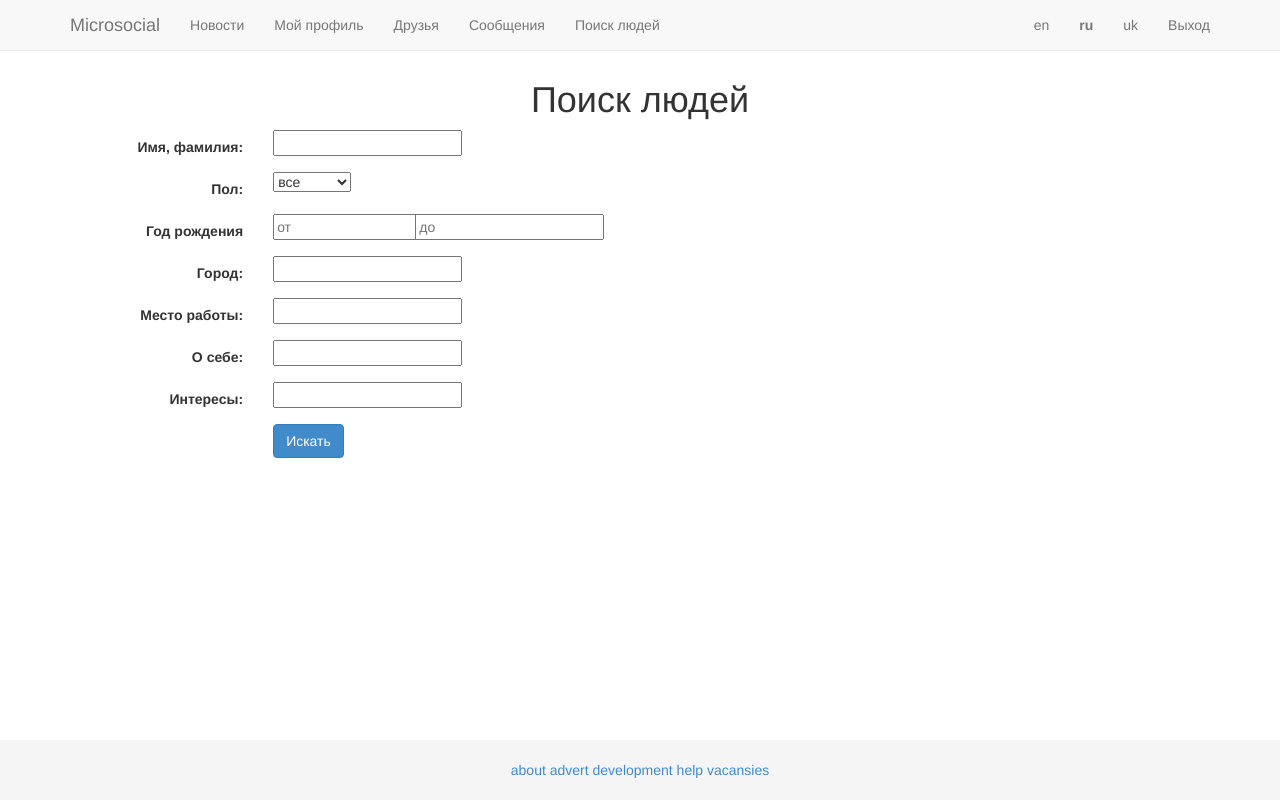
After one commit to manbrk/microsocial, a Django app: page /search/ in a window 1280 px wide. The commit adds this page. Run offline with Django 3.2, Linux system fonts and the light colour scheme; a user stored in the database is signed in; data comes from the database, SQL or seed files in the repository.

Commit message:
макет формы поиска

```diff
--- a/templates/header.html
+++ b/templates/header.html
@@ -25,7 +25,7 @@
                 <li><a href="{% url 'user_profile' user.pk %}">{% trans 'мой профиль'|capfirst %}</a></li>
                 <li><a href="{% url 'user_friends' %}">{% trans 'друзья'|capfirst %}</a></li>
                 <li><a href="#">{% trans 'сообщения'|capfirst %}</a></li>
-                <li><a href="#">{% trans 'поиск людей'|capfirst %}</a></li>
+                <li><a href="{% url 'user_search' %}">{% trans 'поиск людей'|capfirst %}</a></li>
           </ul>
       {% endif %}
 
--- a/users/forms.py
+++ b/users/forms.py
@@ -62,3 +62,19 @@ class UserWallPostForm(forms.ModelForm):
 
     def clean_content(self):
         return self.cleaned_data['content'].strip()
+
+class SearchForm(forms.Form):
+    name = forms.CharField(label=_(u'имя, фамилия'), required=False)
+    sex = forms.TypedChoiceField(label=_(u'пол'), required=False, choices=((0, _(u'все')), ) + User.SEX_CHOICES[1:], coerce=lambda val: int(val))
+    by_from = forms.IntegerField(label=_(u'год рождения от'), required=False, widget=forms.NumberInput(attrs={'placeholder': _(u'от')}))
+    by_to = forms.IntegerField(label=_(u'год рождения до'), required=False, widget=forms.NumberInput(attrs={'placeholder': _(u'до')}))
+    city = forms.CharField(label=_(u'город'), required=False)
+    job = forms.CharField(label=_(u'место работы'), required=False)
+    about_me = forms.CharField(label=_(u'о себе'), required=False)
+    interests = forms.CharField(label=_(u'интересы'), required=False)
+
+    def get_values_list(self, field_name):
+        val = self.cleaned_data.get(field_name)
+        if isinstance(val, basestring):
+            val = val.strip().split()
+        return val or []
--- /dev/null
+++ b/users/templates/users/search.html
@@ -0,0 +1,91 @@
+{% extends 'base.html' %}
+
+{% load i18n users microsocial %}
+
+
+{% block content %}
+
+    <h1 class="text-center">{% trans 'поиск людей'|capfirst %}</h1>
+
+    <div class="row">
+        <div class="col-sm-5">
+            <form class="form-horizontal">
+                <div class="form-group">
+                    <label for="{{ form.name.id_for_label }}" class="col-md-5 control-label">
+                        {{ form.name.label|capfirst }}:
+                    </label>
+                    <div class="col-md-7">
+                        {{ form.name }}
+                    </div>
+                </div>
+                <div class="form-group">
+                    <label for="{{ form.sex.id_for_label }}" class="col-md-5 control-label">
+                        {{ form.sex.label|capfirst }}:
+                    </label>
+                    <div class="col-md-7">
+                        {{ form.sex }}
+                    </div>
+                </div>
+                <div class="form-group">
+                    <label for="{{ form.by_from.id_for_label }}" class="col-md-5 control-label">
+                        {% trans 'год рождения'|capfirst %}
+                    </label>
+                    <div class="col-md-7">
+                        <div class="row">
+                            <div class="col-xs-6">
+                                {{ form.by_from }}
+                            </div>
+                            <div class="col-xs-6">
+                                {{ form.by_to }}
+                            </div>
+                        </div>
+                    </div>
+                </div>
+                <div class="form-group">
+                    <label for="{{ form.city.id_for_label }}" class="col-md-5 control-label">
+                        {{ form.city.label|capfirst }}:
+                    </label>
+                    <div class="col-md-7">
+                        {{ form.city }}
+                    </div>
+                </div>
+                <div class="form-group">
+                    <label for="{{ form.job.id_for_label }}" class="col-md-5 control-label">
+                        {{ form.job.label|capfirst }}:
+                    </label>
+                    <div class="col-md-7">
+                        {{ form.job }}
+                    </div>
+                </div>
+                <div class="form-group">
+                    <label for="{{ form.about_me.id_for_label }}" class="col-md-5 control-label">
+                        {{ form.about_me.label|capfirst }}:
+                    </label>
+                    <div class="col-md-7">
+                        {{ form.about_me }}
+                    </div>
+                </div>
+                <div class="form-group">
+                    <label for="{{ form.interests.id_for_label }}" class="col-md-5 control-label">
+                        {{ form.interests.label|capfirst }}:
+                    </label>
+                    <div class="col-md-7">
+                        {{ form.interests }}
+                    </div>
+                </div>
+                <div class="form-group">
+                    <div class="col-md-offset-5 col-md-7">
+                        <button type="submit" class="btn btn-primary">{% trans 'искать'|capfirst %}</button>
+                    </div>
+                </div>
+
+            </form>
+        </div>
+
+        <div class="col-sm-7">
+
+        </div>
+
+    </div>
+
+{% endblock %}
--- a/users/urls.py
+++ b/users/urls.py
@@ -1,7 +1,7 @@
 # coding=utf-8
 from django.conf.urls import url
 from users.views import (UserProfileView, UserSettingsView, UserFriendsView,
-    UserIncomingView, UserOutcomingView, FriendshipAPIView)
+    UserIncomingView, UserOutcomingView, FriendshipAPIView, SearchView)
 
 
 urlpatterns = [
@@ -11,4 +11,5 @@ urlpatterns = [
     url(r'^friends/incoming$', UserIncomingView.as_view(), name='user_incoming'),
     url(r'^friends/outcoming$', UserOutcomingView.as_view(), name='user_outcoming'),
     url(r'^api/friendship/$', FriendshipAPIView.as_view(), name='user_friendship_api'),
+    url(r'^search/$', SearchView.as_view(), name='user_search'),
 ]
--- a/users/views.py
+++ b/users/views.py
@@ -9,7 +9,7 @@ from django.utils.decorators import method_decorator
 from django.views.decorators.http import require_POST
 from django.views.generic import TemplateView, View
 from users.forms import UserProfileForm, UserPasswordChangeForm, \
-    UserEmailChangeForm, UserWallPostForm
+    UserEmailChangeForm, UserWallPostForm, SearchForm
 from users.models import User, FriendInvitation
 from django.utils.translation import ugettext as _
 
@@ -230,3 +230,16 @@ class FriendshipAPIView(View):
             FriendInvitation.objects.filter(from_user=self.request.user, to_user=user_id).delete()
             messages.success(self.request, _(u'Заявка успешно отменена.'))
         return 'user_outcoming'
+
+class SearchView(TemplateView):
+    template_name = 'users/search.html'
+
+    @method_decorator(login_required)
+    def dispatch(self, request, *args, **kwargs):
+        self.form = SearchForm(request.GET or None)
+        return super(SearchView, self).dispatch(request, *args, **kwargs)
+
+    def get_context_data(self, **kwargs):
+        context = super(SearchView , self).get_context_data(**kwargs)
+        context['form'] = self.form
+        return context
```
